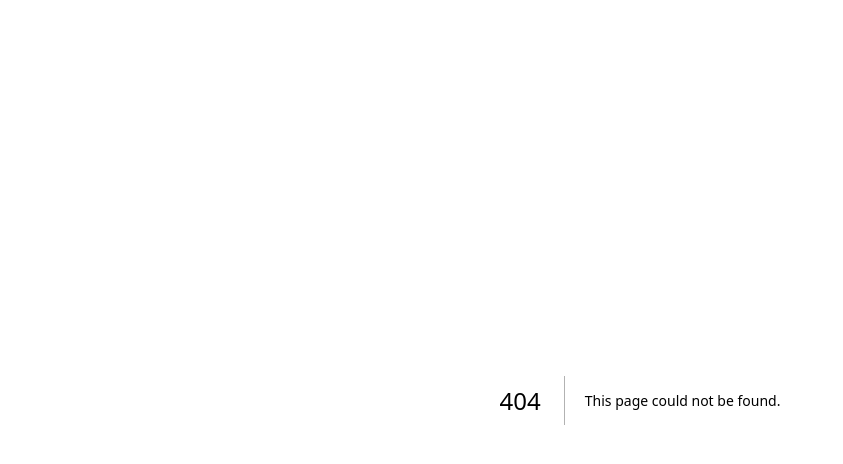
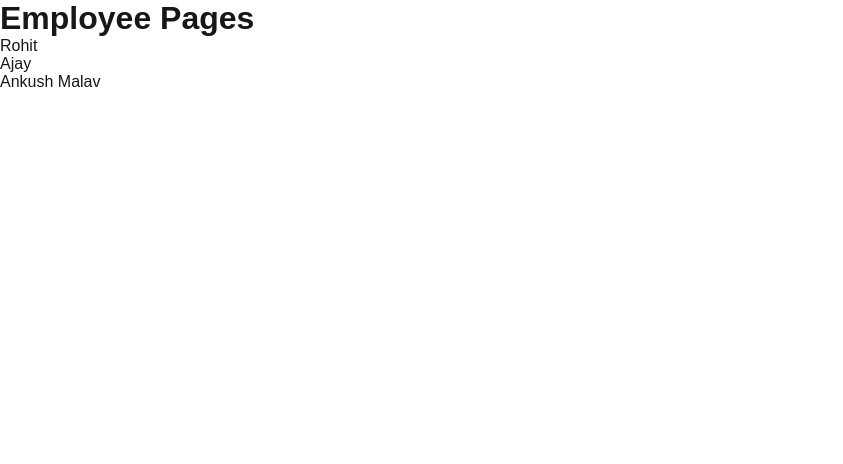
Before and after one commit to rohit1620/nextjs_withTechzeen, a Next.js app in the folder rohit/: page /employees in a window 1280 px wide. Before the commit this address had no page. Shown: the top 464 px of the page, without its empty margins (0-843 px from the left). Built offline with nearby package versions, Linux system fonts and the light colour scheme.

Commit message:
add file

```diff
--- /dev/null
+++ b/rohit/src/app/employees/page.jsx
@@ -0,0 +1,22 @@
+import Link from "next/link";
+
+const Employees = () => {
+  return (
+    <div>
+      <h1>Employee Pages</h1>
+      <ul>
+        <li>
+          <Link href="/employees/rohit">Rohit</Link>
+        </li>
+        <li>
+          <Link href="/employees/ajay">Ajay</Link>
+        </li>
+        <li>
+          <Link href="/employees/Ankush Malav">Ankush Malav</Link>
+        </li>
+      </ul>
+    </div>
+  );
+};
+
+export default Employees;
```
Also changed, not shown: rohit/src/app/blog/[...post]/page.jsx (added, +18 -0 lines), rohit/src/app/blog/page.jsx (added, +11 -0 lines), rohit/src/app/employees/[deatails]/page.jsx (added, +17 -0 lines).
